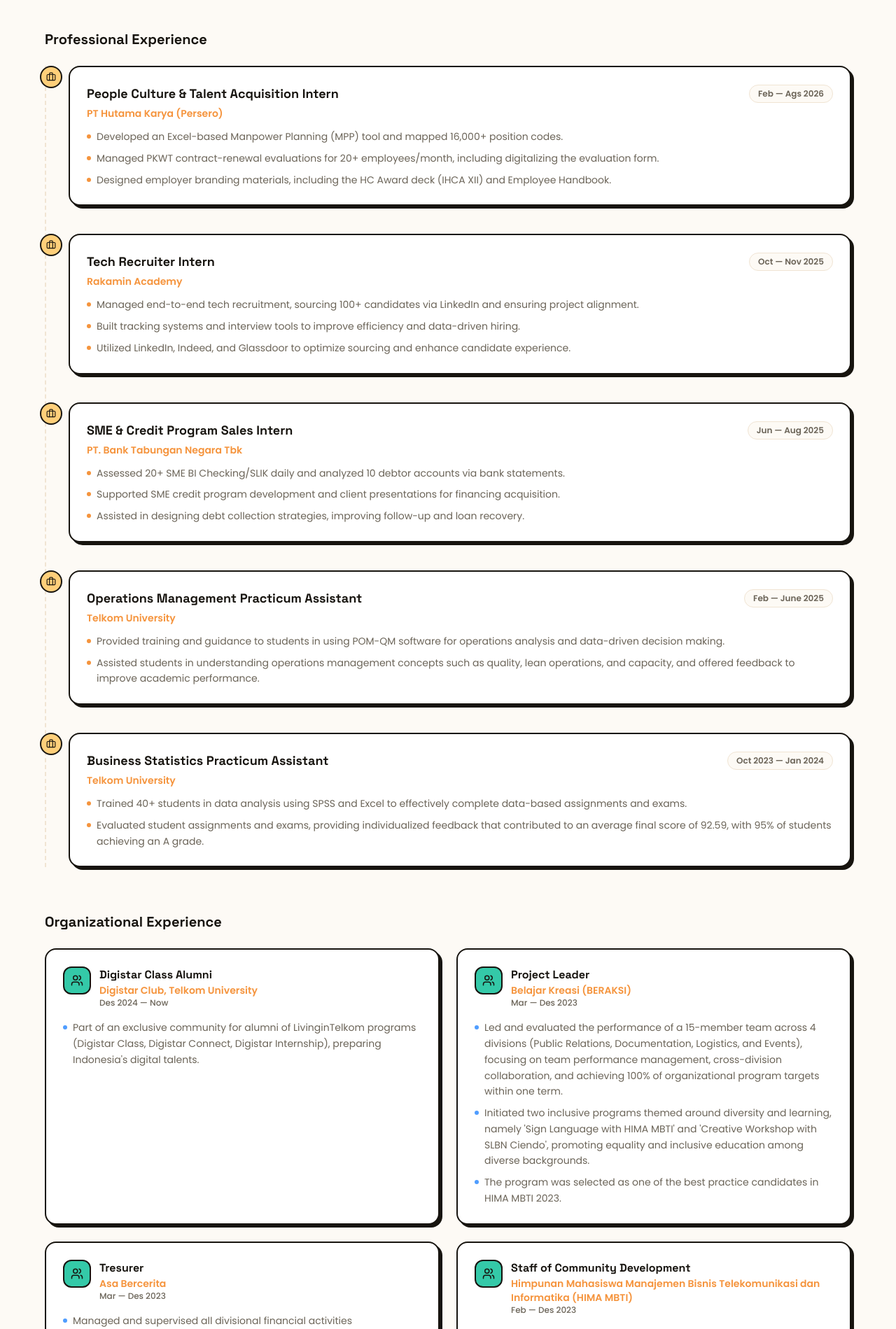
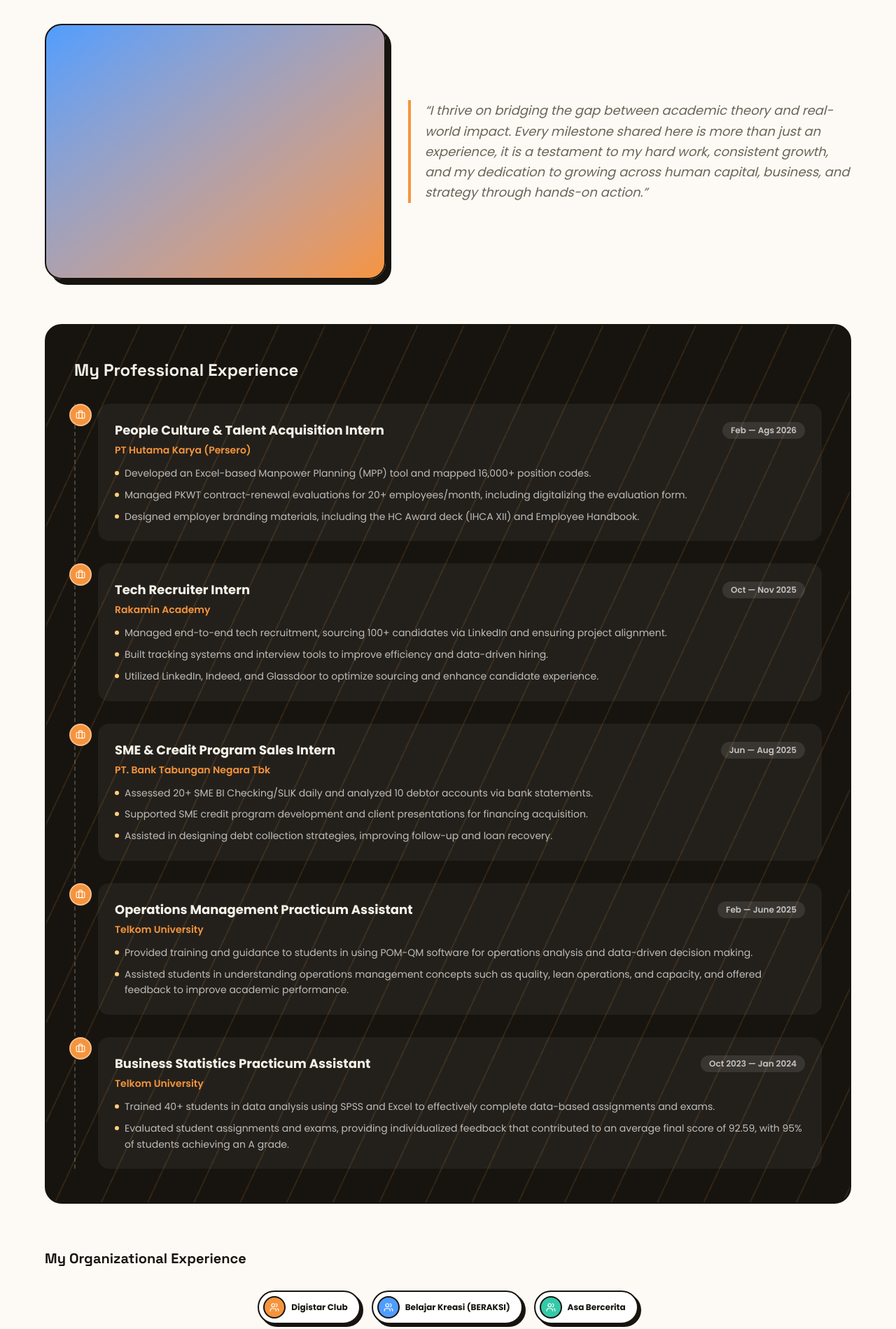
Before and after one commit to yuanmaherta/Yuan-s-Portfolio, a Next.js app: page /experience in a window 1280 px wide. Shown: the part 240-2139 px from the top of the page at 70% size. Built offline with nearby package versions, Linux system fonts and the light colour scheme.

Commit message:
Redesign Experience: intro dengan foto+quote, professional experience dark diagonal band, organizational chip + detail cards

```diff
--- a/src/components/sections/experience.tsx
+++ b/src/components/sections/experience.tsx
@@ -2,21 +2,44 @@
 
 import { motion } from "framer-motion";
 import { Briefcase, Users } from "lucide-react";
-import { experiences } from "@/lib/data";
+import { experiences, experienceIntro } from "@/lib/data";
 import { SectionHeading } from "@/components/ui/section-heading";
+
+const orgColors = ["bg-accent-1", "bg-accent-4", "bg-accent-3", "bg-primary"];
 
 export function Experience() {
   return (
     <section id="experience" className="px-6 py-20">
       <div className="mx-auto max-w-6xl">
-        <SectionHeading eyebrow="Journey" title="Experience" />
+        <SectionHeading eyebrow="Journey" title="My Experiences" align="center" />
 
-        {/* Professional experience */}
-        <div className="mt-12">
-          <h3 className="font-display text-xl font-bold">
-            Professional Experience
+        {/* Intro */}
+        <div className="mt-10 grid gap-8 md:grid-cols-[1fr_1.3fr] md:items-center">
+          <motion.div
+            initial={{ opacity: 0, scale: 0.92 }}
+            whileInView={{ opacity: 1, scale: 1 }}
+            viewport={{ once: true, amount: 0.4 }}
+            transition={{ duration: 0.5 }}
+            className="aspect-video w-full rounded-3xl border-2 border-ink bg-gradient-to-br from-accent-4 to-primary shadow-playful md:aspect-[4/3]"
+          />
+          <motion.p
+            initial={{ opacity: 0, y: 20 }}
+            whileInView={{ opacity: 1, y: 0 }}
+            viewport={{ once: true, amount: 0.4 }}
+            transition={{ duration: 0.5, delay: 0.1 }}
+            className="border-l-4 border-primary pl-5 text-base italic leading-relaxed text-muted sm:text-lg"
+          >
+            &ldquo;{experienceIntro}&rdquo;
+          </motion.p>
+        </div>
+
+        {/* Professional experience — dark diagonal band */}
+        <div className="diagonal-dark mt-16 rounded-3xl border-2 border-ink px-6 py-12 sm:px-10">
+          <h3 className="font-display text-2xl font-extrabold">
+            My Professional Experience
           </h3>
-          <div className="relative mt-6 border-l-2 border-dashed border-card-border pl-8">
+
+          <div className="relative mt-8 border-l-2 border-dashed border-white/20 pl-8">
             {experiences.professional.map((exp, i) => (
               <motion.div
                 key={exp.role + exp.org}
@@ -24,18 +47,16 @@ export function Experience() {
                 whileInView={{ opacity: 1, x: 0 }}
                 viewport={{ once: true, amount: 0.3 }}
                 transition={{ duration: 0.5, delay: i * 0.08 }}
-                className="relative mb-10 last:mb-0"
+                className="relative mb-8 last:mb-0"
               >
-                <span className="absolute -left-[41px] flex h-8 w-8 items-center justify-center rounded-full border-2 border-ink bg-accent-2">
-                  <Briefcase size={14} />
+                <span className="absolute -left-[41px] flex h-8 w-8 items-center justify-center rounded-full border-2 border-white/40 bg-primary">
+                  <Briefcase size={14} className="text-white" />
                 </span>
 
-                <div className="rounded-2xl border-2 border-ink bg-card p-6 shadow-playful-sm">
+                <div className="rounded-2xl bg-white/5 p-6">
                   <div className="flex flex-wrap items-center justify-between gap-2">
-                    <h4 className="font-display text-lg font-bold">
-                      {exp.role}
-                    </h4>
-                    <span className="rounded-full bg-canvas px-3 py-1 text-xs font-semibold text-muted border border-card-border">
+                    <h4 className="text-lg font-bold">{exp.role}</h4>
+                    <span className="rounded-full bg-white/10 px-3 py-1 text-xs font-semibold text-white/70">
                       {exp.period}
                     </span>
                   </div>
@@ -46,9 +67,9 @@ export function Experience() {
                     {exp.points.map((point) => (
                       <li
                         key={point}
-                        className="flex gap-2 text-sm leading-relaxed text-muted"
+                        className="flex gap-2 text-sm leading-relaxed text-white/70"
                       >
-                        <span className="mt-2 h-1.5 w-1.5 shrink-0 rounded-full bg-accent-1" />
+                        <span className="mt-2 h-1.5 w-1.5 shrink-0 rounded-full bg-accent-2" />
                         {point}
                       </li>
                     ))}
@@ -62,9 +83,30 @@ export function Experience() {
         {/* Organizational experience */}
         <div className="mt-16">
           <h3 className="font-display text-xl font-bold">
-            Organizational Experience
+            My Organizational Experience
           </h3>
-          <div className="mt-6 grid gap-6 md:grid-cols-2">
+
+          <div className="mt-8 flex flex-wrap items-center justify-center gap-4">
+            {experiences.organizational.map((exp, i) => (
+              <motion.div
+                key={exp.role + exp.org}
+                initial={{ opacity: 0, scale: 0.85 }}
+                whileInView={{ opacity: 1, scale: 1 }}
+                viewport={{ once: true, amount: 0.4 }}
+                transition={{ duration: 0.4, delay: i * 0.08 }}
+                className="flex items-center gap-2 rounded-full border-2 border-ink bg-card py-1.5 pl-1.5 pr-4 shadow-playful-sm"
+              >
+                <span
+                  className={`flex h-8 w-8 items-center justify-center rounded-full border-2 border-ink ${orgColors[i % orgColors.length]}`}
+                >
+                  <Users size={14} className="text-white" />
+                </span>
+                <span className="text-xs font-bold">{exp.org.split(",")[0]}</span>
+              </motion.div>
+            ))}
+          </div>
+
+          <div className="mt-8 grid gap-6 md:grid-cols-2">
             {experiences.organizational.map((exp, i) => (
               <motion.div
                 key={exp.role + exp.org}
@@ -76,8 +118,10 @@ export function Experience() {
                 className="rounded-2xl border-2 border-ink bg-card p-6 shadow-playful-sm"
               >
                 <div className="flex items-start gap-3">
-                  <div className="flex h-10 w-10 shrink-0 items-center justify-center rounded-xl bg-accent-3 border-2 border-ink">
-                    <Users size={18} />
+                  <div
+                    className={`flex h-10 w-10 shrink-0 items-center justify-center rounded-xl border-2 border-ink ${orgColors[i % orgColors.length]}`}
+                  >
+                    <Users size={18} className="text-white" />
                   </div>
                   <div>
                     <h4 className="font-display font-bold">{exp.role}</h4>
--- a/src/lib/data.ts
+++ b/src/lib/data.ts
@@ -183,6 +183,9 @@ export const bnspActivities = [
   },
 ];
 
+export const experienceIntro =
+  "I thrive on bridging the gap between academic theory and real-world impact. Every milestone shared here is more than just an experience, it is a testament to my hard work, consistent growth, and my dedication to growing across human capital, business, and strategy through hands-on action.";
+
 export const experiences = {
   professional: [
     {
```
